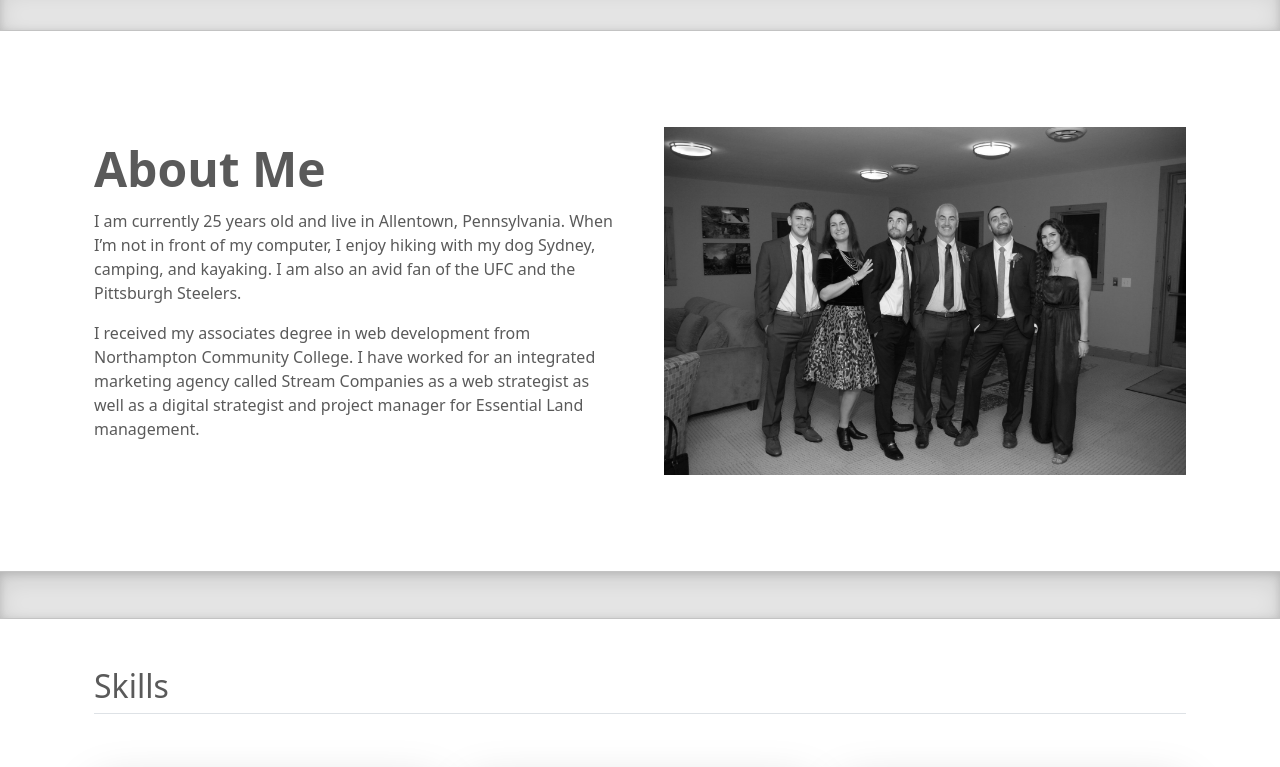
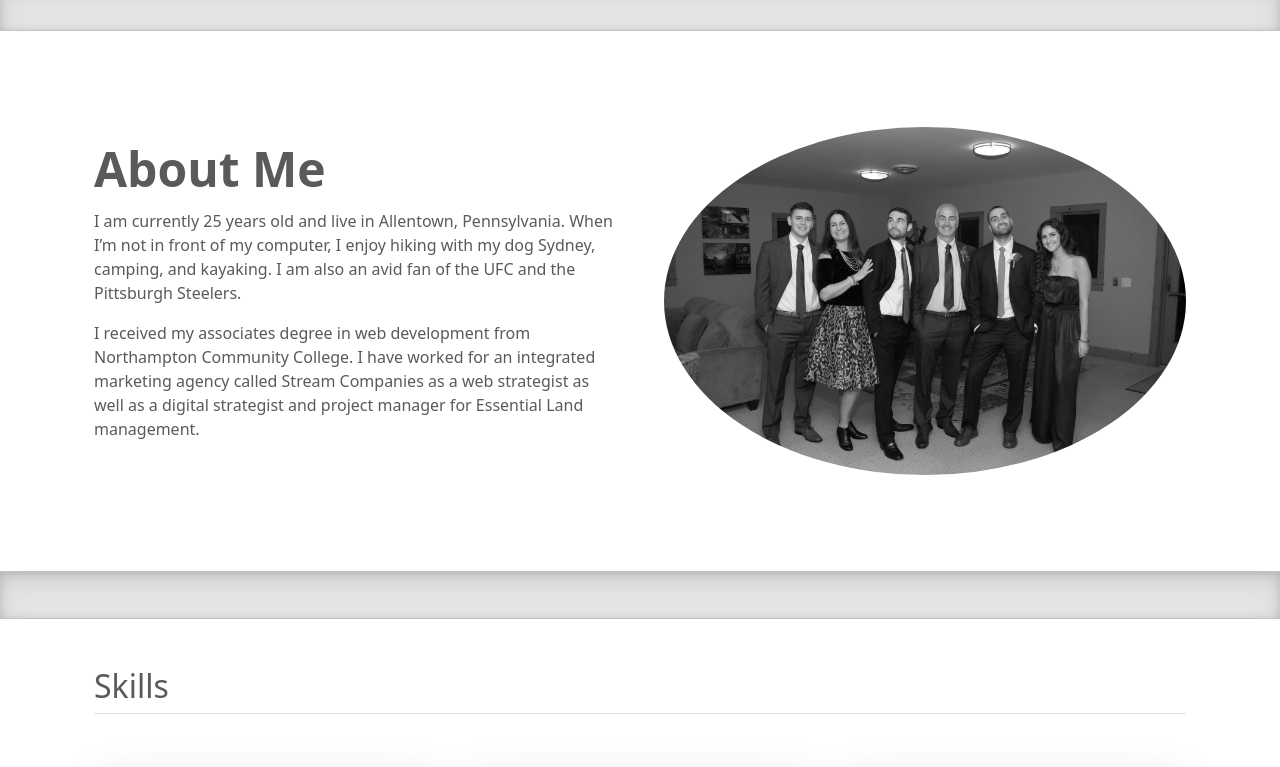
Before and after one commit to colinw17/colinw17.github.io, a plain HTML site: page index.html in a window 1280 px wide. Shown: the part 620-1387 px from the top of the page. Drawn offline with nearby package versions, Linux system fonts and the light colour scheme.

Commit message:
Update index.html

```diff
--- a/index.html
+++ b/index.html
@@ -110,7 +110,7 @@
             <div class="container col-xxl-8 px-4 py-5">
                 <div class="row flex-lg-row-reverse align-items-center g-5 py-5">
                     <div class="col-10 col-sm-8 col-lg-6">
-                        <img src="suit.JPG" class="d-block mx-lg-auto img-fluid" alt="Family" width="700" height="500" loading="lazy">
+                        <img src="suit.JPG" class="rounded-circle mx-lg-auto img-fluid" alt="Family" width="700" height="500" loading="lazy">
                     </div>
                     <div class="col-lg-6">
                         <h1 class="display-5 fw-bold lh-1 mb-3">About Me</h1>
@@ -196,7 +196,6 @@
     </div>
 
 
-  <div class="b-example-divider"></div>
 
             <!-- Carousel
 
```
